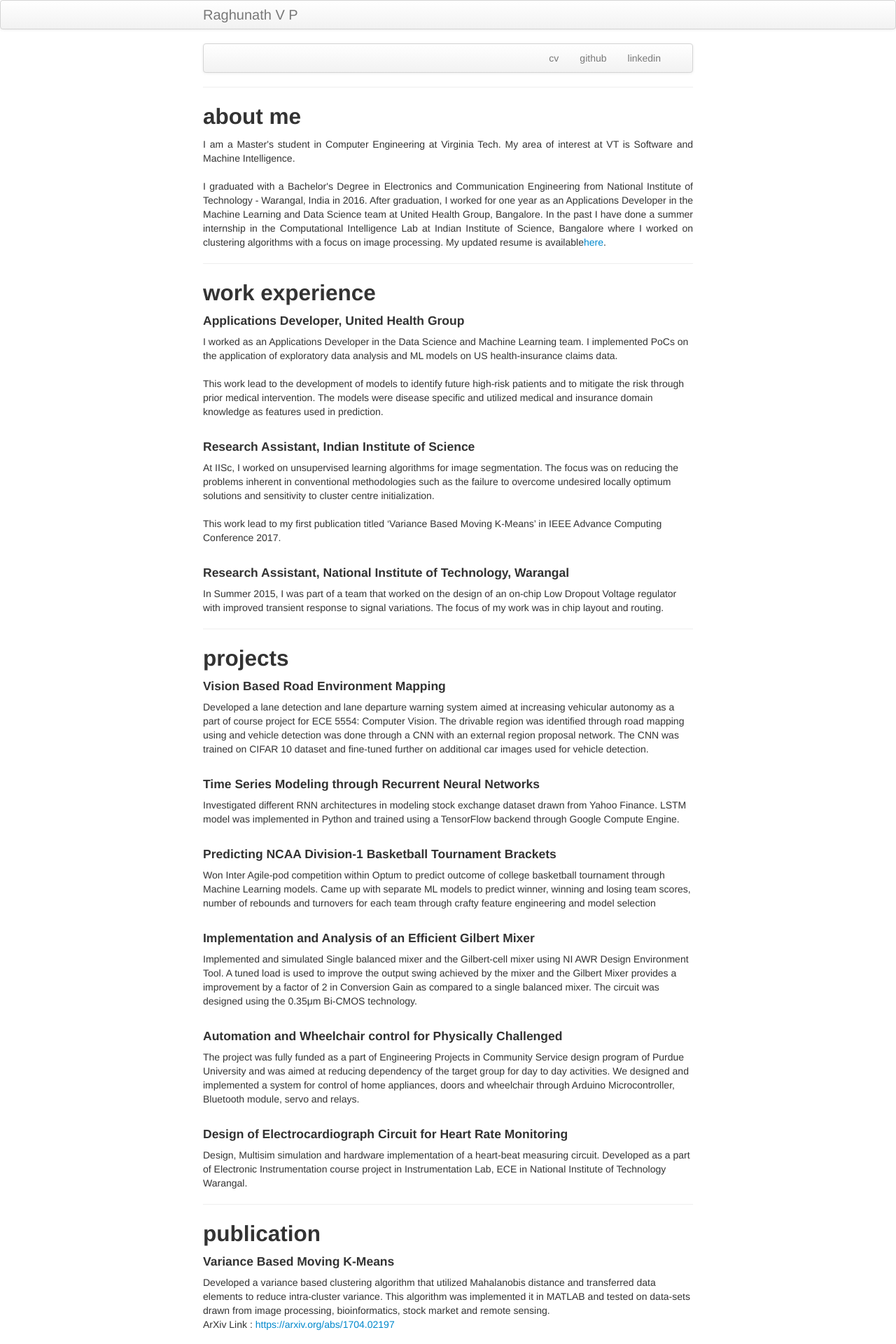
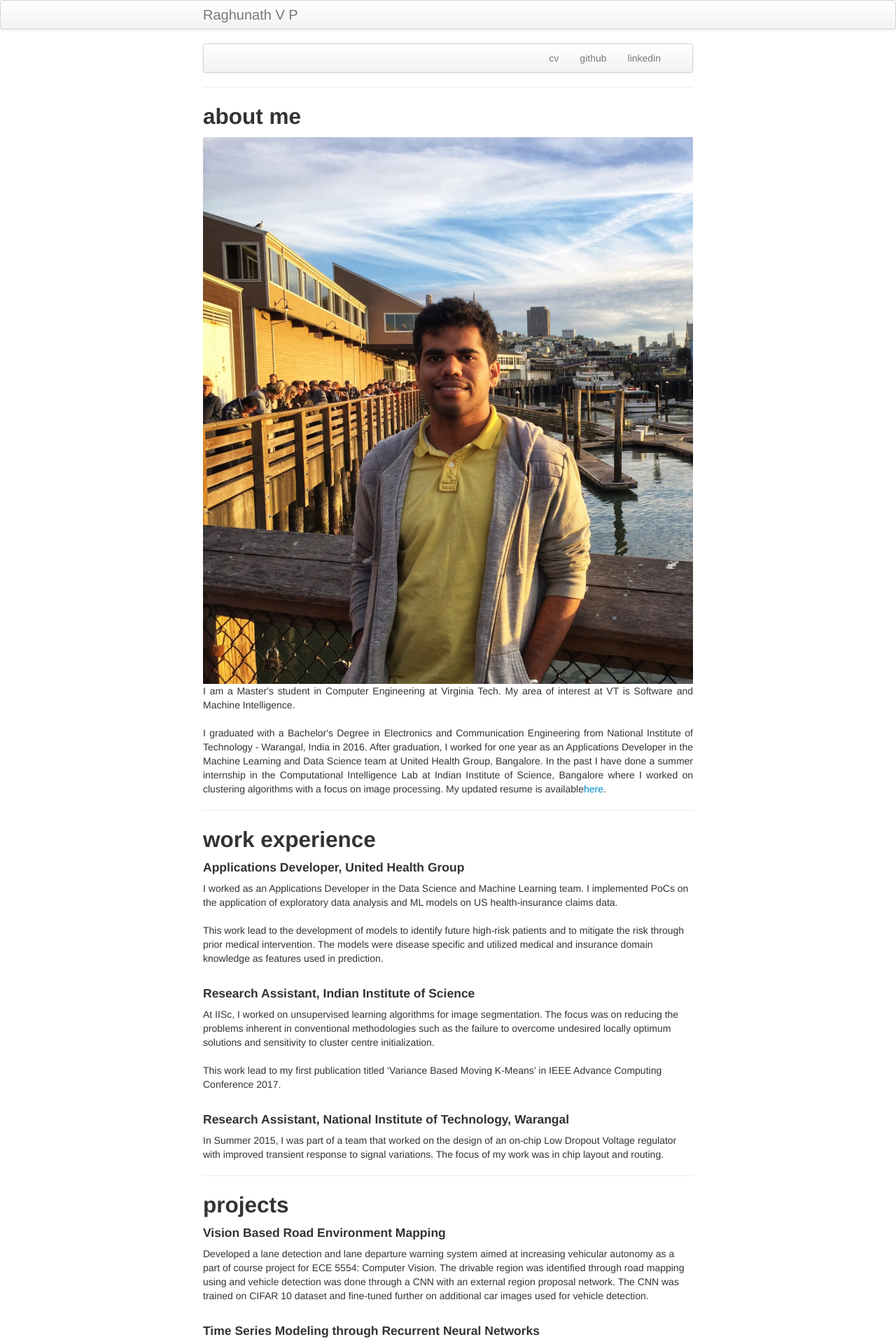
Before and after one commit to rvp22/rvp22.github.io, a Jekyll site: the page built from index.md, in a window 1280 px wide. Shown: the top 1920 px of the page at 70% size. Built offline with Jekyll 4.4.1, drawn with Linux system fonts in a browser that asks for light colours.

Commit message:
indent and spacing

```diff
--- a/index.md
+++ b/index.md
@@ -17,6 +17,8 @@ description: Raghunath Virginia Tech Resume
 
 <div class="about me">
 <h2><a name="about me"></a>about me</h2>
+
+<img src="assets/raghu.jpg">
 
 <p align="justify">
 I am a Master's student in Computer Engineering at Virginia Tech. My area of interest at VT is Software and Machine Intelligence.
@@ -104,7 +106,7 @@ ArXiv Link : <a href="https://arxiv.org/abs/1704.02197">https://arxiv.org/abs/17
 ---
 
 <div class="container">
-<h4><a name="contact"></a>contact</h4>
+<h4><a name="contact me"></a>contact</h4>
 
 
  Raghunath V P<br/>
@@ -115,8 +117,4 @@ ArXiv Link : <a href="https://arxiv.org/abs/1704.02197">https://arxiv.org/abs/17
  <br>
  Phone: 408-504-5011
 
-  <a>
-       <img src="https://github.com/rvp22/rvp22.github.io/blob/master/assets/raghu.jpg" alt="Raghunath" width="100" height="100">
-  </a>
-
-  </div>
+ </div>
```
